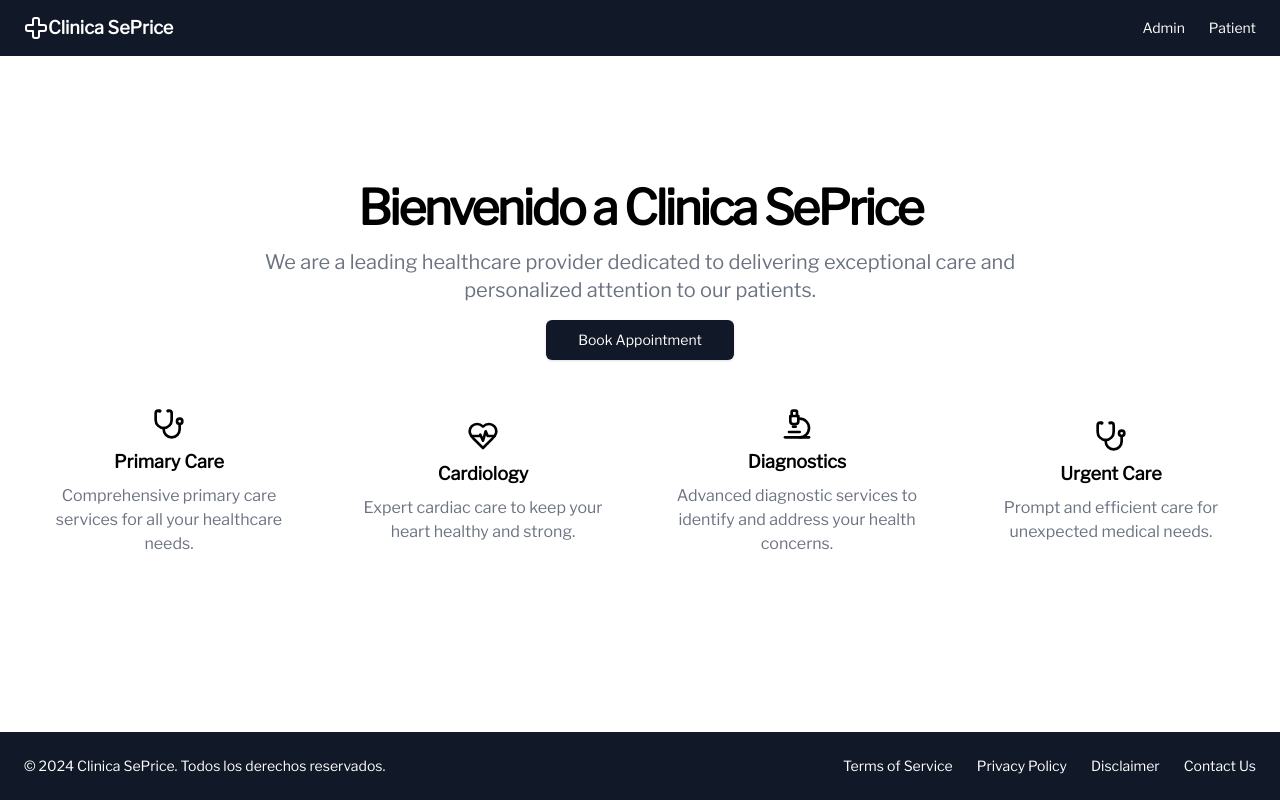
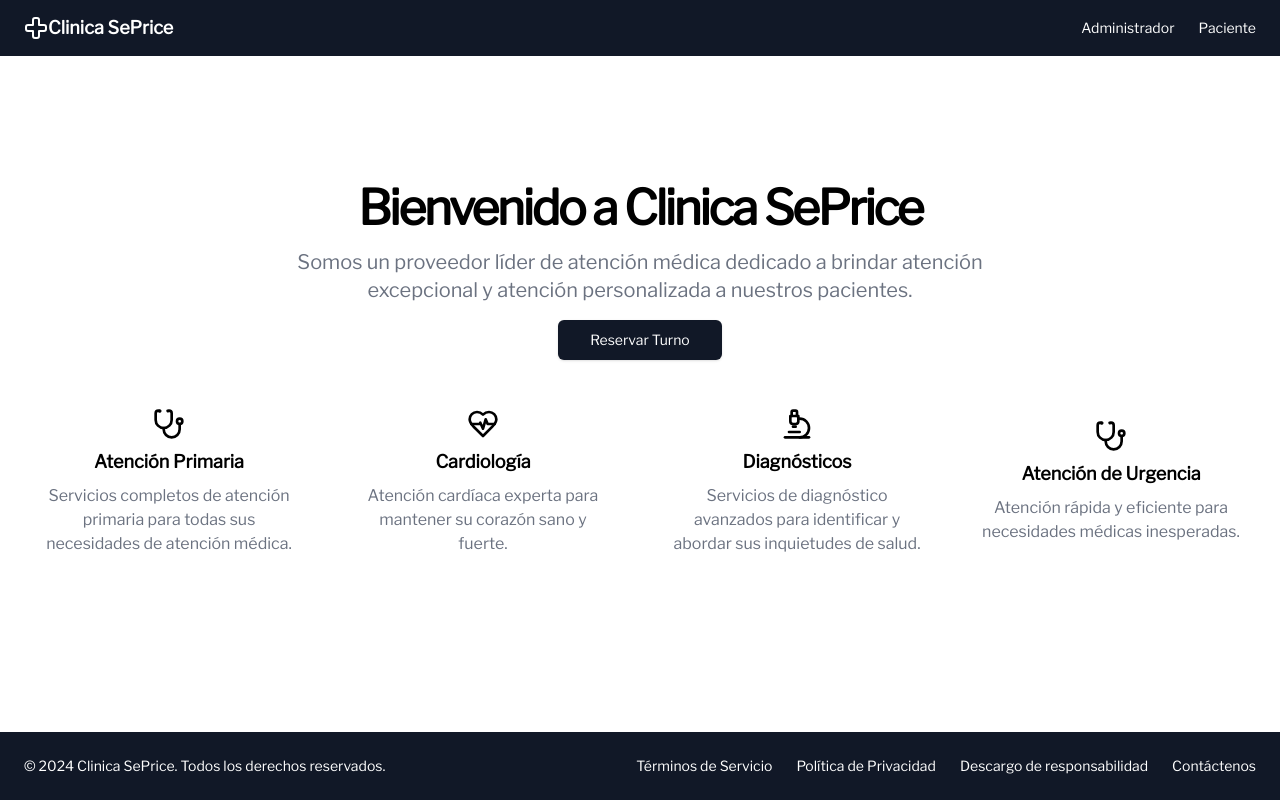
Before and after one commit to tiago-appdev/clinica-se-price, a React (Vite) app: page / in a window 1280 px wide. Built offline with nearby package versions, Linux system fonts and the light colour scheme; a web font is replaced by a local one.

Commit message:
adds styles for home

```diff
--- a/package.json
+++ b/package.json
@@ -11,6 +11,7 @@
   },
   "dependencies": {
     "react": "^18.2.0",
+    "react-datepicker": "^6.9.0",
     "react-dom": "^18.2.0"
   },
   "devDependencies": {
--- a/src/main.jsx
+++ b/src/main.jsx
@@ -1,5 +1,5 @@
 import React from "react";
-import ReactDOM from "react-dom";
+import ReactDOM from "react-dom/client";
 import "./index.css";
 import App from "./App";
 
--- a/src/pages/Home.tsx
+++ b/src/pages/Home.tsx
@@ -1,44 +1,94 @@
-"use client"
+"use client";
 
-import React, { useState } from "react"
-import { Dialog, DialogContent, DialogHeader, DialogTitle, DialogDescription, DialogFooter } from "../components/Dialog"
-import Input from "../components/Input"
-import Label from "../components/Label"
+import React, { useEffect, useState } from "react";
+import {
+	Dialog,
+	DialogContent,
+	DialogHeader,
+	DialogTitle,
+	DialogDescription,
+	DialogFooter,
+} from "../components/Dialog";
+import Input from "../components/Input";
+import Label from "../components/Label";
+import DatePicker from "react-datepicker";
+import "react-datepicker/dist/react-datepicker.css";
 
 export default function Home() {
-    const [isModalOpen, setIsModalOpen] = useState(false)
-    const [id, setId] = useState("")
-    const [professional, setProfessional] = useState("")
-    const [datetime, setDatetime] = useState("")
+	const [isModalOpen, setIsModalOpen] = useState(false);
+	const [id, setId] = useState("");
+	const [professionals, setProfessionals] = useState([]);
+	const [professional, setProfessional] = useState("");
+	const [selectedDate, setSelectedDate] = useState(new Date());
+	const [selectedTime, setSelectedTime] = useState("08:30"); // Initial time value
+	const [datetime, setDatetime] = useState("");
+
+	// Function to fetch professionals from Supabase
+	// const fetchProfessionals = async () => {
+	// 	try {
+	// 		const { data, error } = await supabase
+	// 			.from("professionals")
+	// 			.select("*");
+	// 		if (error) {
+	// 			throw error;
+	// 		}
+	// 		setProfessionals(data);
+	// 	} catch (error) {
+	// 		console.error("Error fetching professionals:", error.message);
+	// 	}
+	// };
+
+	// Fetch professionals on component mount
+	// useEffect(() => {
+	// 	fetchProfessionals();
+	// }, []);
+
 	const handleModalOpen = () => {
-      setIsModalOpen(true)
-    }
+		setIsModalOpen(true);
+	};
 	const handleModalClose = () => {
-      setIsModalOpen(false)
-      setId("")
-      setProfessional("")
-      setDatetime("")
-    }
+		setIsModalOpen(false);
+		setId("");
+		setProfessional("");
+		setDatetime("");
+	};
 	const handleSubmit = (e) => {
-      e.preventDefault()
-      console.log("ID:", id)
-      console.log("Professional:", professional)
-      console.log("Datetime:", datetime)
-      handleModalClose()
-    }
+		e.preventDefault();
+		console.log("ID:", id);
+		console.log("Professional:", professional);
+		console.log("Datetime:", datetime);
+		handleModalClose();
+	};
+
+	// Function to handle date change
+	const handleDateChange = (date) => {
+		setSelectedDate(date);
+	};
+
+	// Function to handle time change
+	const handleTimeChange = (e) => {
+		setSelectedTime(e.target.value);
+	};
+
 	return (
 		<div className="flex flex-col min-h-[100dvh]">
 			<header className="bg-gray-900 text-white px-4 lg:px-6 h-14 flex items-center">
-          <a href="#" className="flex items-center justify-center" >
+				<a href="#" className="flex items-center justify-center">
 					<CrossIcon className="h-6 w-6" />
 					<span className="font-bold text-lg">Clinica SePrice</span>
 				</a>
 				<nav className="ml-auto flex gap-4 sm:gap-6">
-            <a href="#" className="text-sm font-medium hover:underline underline-offset-4" >
-              Admin
+					<a
+						href="#"
+						className="text-sm font-medium hover:underline underline-offset-4"
+					>
+						Administrador
 					</a>
-            <a href="#" className="text-sm font-medium hover:underline underline-offset-4" >
-              Patient
+					<a
+						href="#"
+						className="text-sm font-medium hover:underline underline-offset-4"
+					>
+						Paciente
 					</a>
 				</nav>
 			</header>
@@ -46,47 +96,64 @@ export default function Home() {
 				<section className="flex items-center justify-center w-full py-12 md:py-24 lg:py-32">
 					<div className="container px-4 md:px-6 space-y-8">
 						<div className="grid max-w-[800px] mx-auto gap-4 text-center">
-                <h1 className="text-3xl font-bold tracking-tighter sm:text-4xl md:text-5xl">Bienvenido a Clinica SePrice</h1>
+							<h1 className="text-3xl font-bold tracking-tighter sm:text-4xl md:text-5xl">
+								Bienvenido a Clinica SePrice
+							</h1>
 							<p className="text-gray-500 md:text-xl dark:text-gray-400">
-                  We are a leading healthcare provider dedicated to delivering exceptional care and personalized attention
-                  to our patients.
+								Somos un proveedor líder de atención médica
+								dedicado a brindar atención excepcional y
+								atención personalizada a nuestros pacientes.
 							</p>
 							<div>
 								<button
 									onClick={handleModalOpen}
 									className="inline-flex h-10 items-center justify-center rounded-md bg-gray-900 px-8 text-sm font-medium text-white shadow transition-colors hover:bg-gray-800 focus-visible:outline-none focus-visible:ring-1 focus-visible:ring-gray-700 disabled:pointer-events-none disabled:opacity-50"
 								>
-                    Book Appointment
+									Reservar Turno
 								</button>
 							</div>
 						</div>
 						<div className="grid gap-6 sm:grid-cols-2 md:grid-cols-3 lg:grid-cols-4">
 							<div className="flex flex-col items-center justify-center space-y-2 p-4">
 								<StethoscopeIcon className="h-8 w-8" />
-                  <h3 className="text-lg font-semibold">Primary Care</h3>
+								<h3 className="text-lg font-semibold">
+									Atención Primaria
+								</h3>
 								<p className="text-gray-500 text-center dark:text-gray-400">
-                    Comprehensive primary care services for all your healthcare needs.
+									Servicios completos de atención primaria
+									para todas sus necesidades de atención
+									médica.
 								</p>
 							</div>
 							<div className="flex flex-col items-center justify-center space-y-2 p-4">
 								<HeartPulseIcon className="h-8 w-8" />
-                  <h3 className="text-lg font-semibold">Cardiology</h3>
+								<h3 className="text-lg font-semibold">
+									Cardiología
+								</h3>
 								<p className="text-gray-500 text-center dark:text-gray-400">
-                    Expert cardiac care to keep your heart healthy and strong.
+									Atención cardíaca experta para mantener su
+									corazón sano y fuerte.
 								</p>
 							</div>
 							<div className="flex flex-col items-center justify-center space-y-2 p-4">
 								<MicroscopeIcon className="h-8 w-8" />
-                  <h3 className="text-lg font-semibold">Diagnostics</h3>
+								<h3 className="text-lg font-semibold">
+									Diagnósticos
+								</h3>
 								<p className="text-gray-500 text-center dark:text-gray-400">
-                    Advanced diagnostic services to identify and address your health concerns.
+									Servicios de diagnóstico avanzados para
+									identificar y abordar sus inquietudes de
+									salud.
 								</p>
 							</div>
 							<div className="flex flex-col items-center justify-center space-y-2 p-4">
 								<StethoscopeIcon className="h-8 w-8" />
-                  <h3 className="text-lg font-semibold">Urgent Care</h3>
+								<h3 className="text-lg font-semibold">
+									Atención de Urgencia
+								</h3>
 								<p className="text-gray-500 text-center dark:text-gray-400">
-                    Prompt and efficient care for unexpected medical needs.
+									Atención rápida y eficiente para necesidades
+									médicas inesperadas.
 								</p>
 							</div>
 						</div>
@@ -95,19 +162,34 @@ export default function Home() {
 			</main>
 			<footer className="bg-gray-900 text-white px-4 md:px-6 py-6 w-full shrink-0">
 				<div className="container flex flex-col sm:flex-row items-center justify-between gap-4">
-            <p className="text-sm">&copy; 2024 Clinica SePrice. Todos los derechos reservados.</p>
+					<p className="text-sm">
+						&copy; 2024 Clinica SePrice. Todos los derechos
+						reservados.
+					</p>
 					<nav className="flex gap-4 sm:gap-6">
-              <a href="#" className="text-sm hover:underline underline-offset-4" >
-                Terms of Service
+						<a
+							href="#"
+							className="text-sm hover:underline underline-offset-4"
+						>
+							Términos de Servicio
 						</a>
-              <a href="#" className="text-sm hover:underline underline-offset-4" >
-                Privacy Policy
+						<a
+							href="#"
+							className="text-sm hover:underline underline-offset-4"
+						>
+							Política de Privacidad
 						</a>
-              <a href="#" className="text-sm hover:underline underline-offset-4" >
-                Disclaimer
+						<a
+							href="#"
+							className="text-sm hover:underline underline-offset-4"
+						>
+							Descargo de responsabilidad
 						</a>
-              <a href="#" className="text-sm hover:underline underline-offset-4" >
-                Contact Us
+						<a
+							href="#"
+							className="text-sm hover:underline underline-offset-4"
+						>
+							Contáctenos
 						</a>
 					</nav>
 				</div>
@@ -115,63 +197,99 @@ export default function Home() {
 			<Dialog open={isModalOpen} onOpenChange={setIsModalOpen}>
 				<DialogContent className="sm:max-w-[450px]">
 					<DialogHeader>
-              <DialogTitle>Book Appointment</DialogTitle>
-              <DialogDescription>Please provide the following information to book your appointment.</DialogDescription>
+						<DialogTitle>Reservar Turno</DialogTitle>
+						<DialogDescription>
+							Por favor, proporcione la siguiente información para
+							reservar su turno.
+						</DialogDescription>
 					</DialogHeader>
 					<form onSubmit={handleSubmit} className="grid gap-4 py-4">
 						<div className="grid items-center grid-cols-4 gap-4">
 							<Label htmlFor="id" className="text-right">
-                  ID Number
-                </Label>
-                <Input id="id" value={id} onChange={(e) => setId(e.target.value)} className="col-span-3" />
-              </div>
-              <div className="grid items-center grid-cols-4 gap-4">
-                <Label htmlFor="professional" className="text-right">
-                  Professional
+								DNI
 							</Label>
 							<Input
-                  id="professional"
-                  value={professional}
-                  onChange={(e) => setProfessional(e.target.value)}
+								id="id"
+								value={id}
+								onChange={(e) => setId(e.target.value)}
 								className="col-span-3"
 							/>
 						</div>
 						<div className="grid items-center grid-cols-4 gap-4">
-                <Label htmlFor="datetime" className="text-right">
-                  Date and Time
+							<Label
+								htmlFor="professional"
+								className="text-right"
+							>
+								Seleccioná el Profesional
 							</Label>
-                <Input
-                  id="datetime"
-                  type="datetime-local"
-                  value={datetime}
-                  onChange={(e) => setDatetime(e.target.value)}
-                  className="col-span-3"
+							<select
+								id="professional"
+								value={professional}
+								onChange={(e) =>
+									setProfessional(e.target.value)
+								}
+								className="col-span-3 block w-full px-3 py-2 border rounded-md text-sm text-gray-700 focus:ring-1 focus:ring-primary focus:border-primary"
+							>
+								<option value="">
+									Seleccione un profesional
+								</option>
+								{professionals.map((prof) => (
+									// <option key={prof.id} value={prof.id}>
+									// 	{prof.name}
+									// </option>
+									<option>Juan Gonzalez</option>
+								))}
+							</select>
+						</div>
+						<div className="grid items-center grid-cols-4 gap-4">
+							<Label htmlFor="date" className="text-right">
+								Fecha
+							</Label>
+							<DatePicker
+								id="date"
+								selected={selectedDate}
+								onChange={handleDateChange}
+								dateFormat="dd/MM/yyyy"
+								className="col-span-3 px-3 py-2 border rounded-md text-sm text-gray-700 focus:ring-1 focus:ring-primary focus:border-primary"
 							/>
+						</div>
+						<div className="grid items-center grid-cols-4 gap-4">
+							<Label htmlFor="time" className="text-right">
+								Hora
+							</Label>
+							<div>
+								<select
+									id="time"
+									value={selectedTime}
+									onChange={handleTimeChange}
+									className="col-span-3 px-3 py-2 border rounded-md text-sm text-gray-700 focus:ring-1 focus:ring-primary focus:border-primary"
+								>
+									{/* Generate options for time */}
+									{generateTimeOptions()}
+								</select>
+							</div>
 						</div>
 						<DialogFooter>
 							<button
 								type="submit"
-                  className="inline-flex h-10 items-center justify-center rounded-md bg-gray-900 px-8 text-sm font-medium text-white shadow transition-colors hover:bg-gray-800 focus-visible:outline-none focus-visible:ring-1 focus-visible:ring-gray-700 disabled:pointer-events-none disabled:opacity-50"
+								className="inline-flex h-10 items-center justify-center rounded-md bg-green-700 px-8 text-sm font-medium text-white shadow transition-colors hover:bg-gray-800 focus-visible:outline-none focus-visible:ring-1 focus-visible:ring-gray-700 disabled:pointer-events-none disabled:opacity-50"
 							>
-                  Book Appointment
+								Confirmar Turno
 							</button>
-                <div>
 							<button
 								type="button"
-                    className="inline-flex h-10 items-center justify-center rounded-md bg-gray-900 px-8 text-sm font-medium text-white shadow transition-colors hover:bg-gray-800 focus-visible:outline-none focus-visible:ring-1 focus-visible:ring-gray-700 disabled:pointer-events-none disabled:opacity-50"
+								className="inline-flex h-10 items-center justify-center rounded-md bg-red-700 px-8 text-sm font-medium text-white shadow transition-colors hover:bg-gray-800 focus-visible:outline-none focus-visible:ring-1 focus-visible:ring-gray-700 disabled:pointer-events-none disabled:opacity-50"
 								onClick={handleModalClose}
 							>
-                    Cancel
+								Cancelar
 							</button>
-                </div>
 						</DialogFooter>
 					</form>
 				</DialogContent>
 			</Dialog>
 		</div>
-    )
+	);
 }
-
 
 function CrossIcon(props) {
 	return (
@@ -189,7 +307,7 @@ function CrossIcon(props) {
 		>
 			<path d="M11 2a2 2 0 0 0-2 2v5H4a2 2 0 0 0-2 2v2c0 1.1.9 2 2 2h5v5c0 1.1.9 2 2 2h2a2 2 0 0 0 2-2v-5h5a2 2 0 0 0 2-2v-2a2 2 0 0 0-2-2h-5V4a2 2 0 0 0-2-2h-2z" />
 		</svg>
-  )
+	);
 }
 
 function HeartPulseIcon(props) {
@@ -209,7 +327,7 @@ function HeartPulseIcon(props) {
 			<path d="M19 14c1.49-1.46 3-3.21 3-5.5A5.5 5.5 0 0 0 16.5 3c-1.76 0-3 .5-4.5 2-1.5-1.5-2.74-2-4.5-2A5.5 5.5 0 0 0 2 8.5c0 2.3 1.5 4.05 3 5.5l7 7Z" />
 			<path d="M3.22 12H9.5l.5-1 2 4.5 2-7 1.5 3.5h5.27" />
 		</svg>
-  )
+	);
 }
 
 function MicroscopeIcon(props) {
@@ -233,7 +351,7 @@ function MicroscopeIcon(props) {
 			<path d="M9 12a2 2 0 0 1-2-2V6h6v4a2 2 0 0 1-2 2Z" />
 			<path d="M12 6V3a1 1 0 0 0-1-1H9a1 1 0 0 0-1 1v3" />
 		</svg>
-  )
+	);
 }
 
 function StethoscopeIcon(props) {
@@ -254,5 +372,36 @@ function StethoscopeIcon(props) {
 			<path d="M8 15v1a6 6 0 0 0 6 6v0a6 6 0 0 0 6-6v-4" />
 			<circle cx="20" cy="10" r="2" />
 		</svg>
-  )
+	);
 }
+
+// Function to generate time options
+const generateTimeOptions = (): JSX.Element[] => {
+	const startTime = new Date();
+	startTime.setHours(8, 30, 0); // Start time: 08:30
+	const endTime = new Date();
+	endTime.setHours(12, 20, 0); // End time: 12:20
+
+	const timeOptions: JSX.Element[] = [];
+	let currentTime = new Date(startTime);
+
+	// Loop to generate options every 10 minutes
+	while (currentTime <= endTime) {
+		const optionValue = `${currentTime
+			.getHours()
+			.toString()
+			.padStart(2, "0")}:${currentTime
+			.getMinutes()
+			.toString()
+			.padStart(2, "0")}`;
+		const optionLabel = `${optionValue}`;
+		timeOptions.push(
+			<option key={optionValue} value={optionValue}>
+				{optionLabel}
+			</option>
+		);
+		currentTime.setMinutes(currentTime.getMinutes() + 10);
+	}
+
+	return timeOptions;
+};
```
Also changed, not shown: src/components/CustomDatePicker.tsx (deleted, +0 -21 lines), src/components/CustomTimePicker.tsx (deleted, +0 -21 lines), 1 other file (tests, documents, lock files or other folders). Lines whose indentation alone changed are shown as unchanged.
